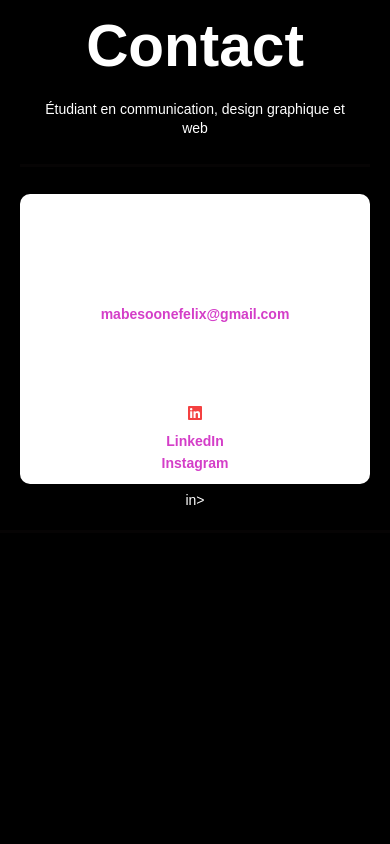
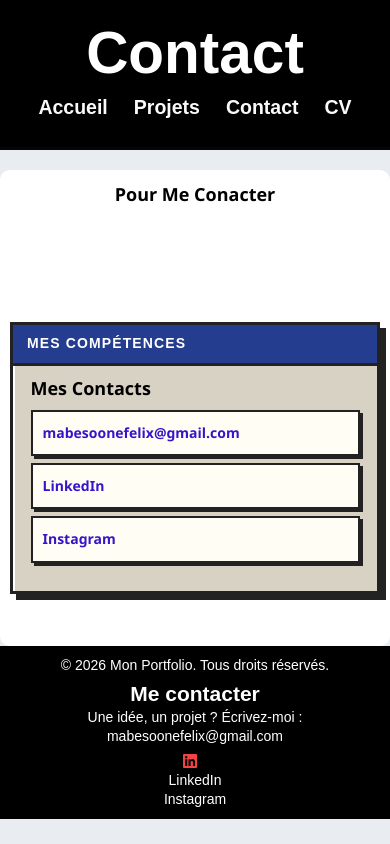
Before and after one commit to felixdeust/PortF-lix, a plain HTML site: page contact.html in a window 390 px wide. Drawn offline with Linux system fonts and the light colour scheme; a web font is replaced by a local one.

Commit message:
modification de la page contact

```diff
--- a/contact.html
+++ b/contact.html
@@ -1,13 +1,59 @@
+
+<!DOCTYPE html>
+<html lang="fr">
 <link rel="stylesheet" href="styleCon.css">
+<head>
     <link rel="stylesheet" href="https://use.typekit.net/erx8cza.css">
     <link rel="stylesheet" href="https://use.typekit.net/erx8cza.css">
     <link rel="stylesheet" href="https://use.typekit.net/erx8cza.css">
+    <meta charset="UTF-8">
+    <meta name="viewport" content="width=device-width, initial-scale=1.0">
+    <meta name="description" content="Portfolio d'un étudiant en communication, design graphique et web.">
+    <title>Mon Portfolio - Accueil</title>
+</head>
+<body>
+
+    <!-- EN-TÊTE : titre du site + navigation -->
     <header>
+        <h1></h1>
         <h1>Contact</h1>
-  <header class="p">Étudiant en communication, design graphique et web</p>
+
+
+        <nav>
+            <ul>
+                <li><a href="index.html">Accueil</a></li>
+                <li><a href="projets.html">Projets</a></li>
+                <li><a href="contact.html">Contact</a></li>
+                <li><a href="CV.html">CV</a></li>
+            </ul>
+        </nav>
+        <!-- Section 1 : Présentation -->
+
     </header>
+
+    <!-- CONTENU PRINCIPAL -->
     <main>
- <p> 2026 Mon Portfolio. Tous droits réservés.</p>
+
+        <section id="accueil">
+            <h2>Pour Me Conacter</h2>
+
+        </section>
+
+        <!-- Section 3 : Compétences -->
+        <section id="competences">
+            <h2>Mes Contacts</h2>
+            <ul>
+                <li><p><a href="mailto:mabesoonefelix@gmail.com">mabesoonefelix@gmail.com</a></p></li>
+                <li><a href="https://www.linkedin.com/in/félix-mabesoone-7b2b2b2b2/" target="_blank" rel="noopener noreferrer">LinkedIn</a></li>
+                <li><a href="https://www.instagram.com/fefew_11/" target="_blank" rel="noopener noreferrer">Instagram</a></li>
+            </ul>
+        </section>
+
+    </main>
+
+    <!-- PIED DE PAGE -->
+    <footer>
+        <p>&copy; 2026 Mon Portfolio. Tous droits réservés.</p>
         <section id="contact-rapide">
             <h2>Me contacter</h2>
             <p>Une idée, un projet ? Écrivez-moi :</p>
@@ -18,4 +64,7 @@
             <li><a href="https://www.linkedin.com/in/félix-mabesoone-7b2b2b2b2/" target="_blank" rel="noopener noreferrer">LinkedIn</a></li>
             <li><a href="https://www.instagram.com/fefew_11/" target="_blank" rel="noopener noreferrer">Instagram</a></li>
         </ul>
- </main>in>
+    </footer>
+
+</body>
+</html>
--- /dev/null
+++ b/src/input.css
@@ -0,0 +1 @@
+@import "tailwindcss"
--- a/styleCon.css
+++ b/styleCon.css
@@ -1,5 +1,4 @@
-
- * {
+* {
   box-sizing: border-box;
 }
 
@@ -98,7 +97,8 @@ header nav ul li a {
 header nav ul li a:hover {
   transform: rotate(5deg);
   background-color: #243d8f;
-  border: 2px solid #000000;
+
+  ;
 }
 body {
   min-height: 100vh;
@@ -106,7 +106,6 @@ body {
   color: #000000;
 }
 main {
-  width: 100%;
   display: flex;
   flex-wrap: wrap;
   justify-content: center;
@@ -121,17 +120,120 @@ main {
   line-height: 1.6;
 }
 
-
 main section {
   width: 100%;
   margin-bottom: 50px;
   text-align: center;
 }
 
+main li {
+  background-color: #a7a7a7;
+  border-radius: 0px;
+  padding: 10px;
+}
+
+/* Fenêtre rétro pour la section « Mes compétences » */
+main section#competence,
+main section#competences,
+main section#mes-competences,
+main section.competence,
+main section.competences {
+  flex: 1 1 calc(50% - 2rem);
+  position: relative;
+  max-width: 900px;
+  margin: 2.5rem 0 3rem;
+  padding: 3.5rem 1.25rem 1.5rem;
+  background: #d8d2c4;
+  border: 3px solid #222;
+  box-shadow: 6px 6px 0 #222, inset 2px 2px 0 #fff;
+  text-align: left;
+}
+
+/* Fenêtre rétro pour la section « À propos de moi » */
+main section#apropos,
+main section#a-propos,
+main section#about,
+main section.apropos,
+main section.a-propos {
+  flex: 1 1 calc(50% - 2rem);
+  position: relative;
+  max-width: 900px;
+  margin: 2.5rem 0 3rem;
+  padding: 3.5rem 1.25rem 1.5rem;
+  background: #d8d2c4;
+  border: 3px solid #222;
+  box-shadow: 6px 6px 0 #222, inset 2px 2px 0 #fff;
+  text-align: left;
+}
+
+@media (max-width: 768px) {
+  main section#competence,
+  main section#competences,
+  main section#mes-competences,
+  main section.competence,
+  main section.competences,
+  main section#apropos,
+  main section#a-propos,
+  main section#about,
+  main section.apropos,
+  main section.a-propos {
+    flex-basis: 100%;
+  }
+}
+
+main section#apropos::before,
+main section#a-propos::before,
+main section#about::before,
+main section.apropos::before,
+main section.a-propos::before {
+  content: "À PROPOS DE MOI";
+  position: absolute;
+  inset: 0 0 auto;
+  padding: 0.55rem 1rem;
+  background: #243d8f;
+  border-bottom: 3px solid #222;
+  color: #fff;
+  font-family: "superpop-variable", sans-serif;
+  font-size: 1rem;
+  font-weight: bold;
+  letter-spacing: 0.08em;
+  text-align: left;
+}
+
+main section#competence::before,
+main section#competences::before,
+main section#mes-competences::before,
+main section.competence::before,
+main section.competences::before {
+  content: "MES COMPÉTENCES";
+  position: absolute;
+  inset: 0 0 auto;
+  padding: 0.55rem 1rem;
+  background: #243d8f;
+  border-bottom: 3px solid #222;
+  color: #fff;
+  font-family: "superpop-variable", sans-serif;
+  font-size: 1rem;
+  font-weight: bold;
+  letter-spacing: 0.08em;
+  text-align: left;
+}
+
+main section#competence li,
+main section#competences li,
+main section#mes-competences li,
+main section.competence li,
+main section.competences li {
+  margin: 0.5rem 0;
+  background: #fffdf4;
+  border: 2px solid #222;
+  box-shadow: 3px 3px 0 #222;
+}
+
 
 
 main h2 {
-  font-size: clamp(16px, 2.2vw, 24px);
+  font-size: clamp(18px, 3vw, 33px);
   margin-right: 0;
 }
 
@@ -141,10 +243,9 @@ main img {
   border-radius: 10px;
 }
 
-
 main a {
   text-decoration: none;
-  color: #d43ec8;
+  color: #3614c9;
   font-weight: bold;
 }
 
@@ -164,10 +265,33 @@ html { scroll-padding-top: 1rem; }
 body {
   font-family: var(--police);
   color: var(--texte);
-  background: #000000;
+  background: #e9edf1;
   line-height: 1.35;
 }
 
 ul, ol { list-style: none; }
 a { color: inherit; text-decoration: none; }
 a:hover, a:focus-visible { text-decoration: underline; }
+
+
+footer {
+  section[id="contact-rapide"] {
+    margin-bottom: 5px;
+    margin-top: 5px;
+    text-align: center;
+
+
+  }
+  background-color: #000000;
+  color: #ffffff;
+  text-align: center;
+  padding: 10px;
+  font-family: "superpop-variable",   sans-serif;
+  font-variation-settings: "wght" 200;
+}
+
+footer img {
+  vertical-align: middle;
+  margin-right: 10px;
+
+}
```
Also changed, not shown: dist/output.css (added), 1 other file. Lines whose indentation alone changed are shown as unchanged.
